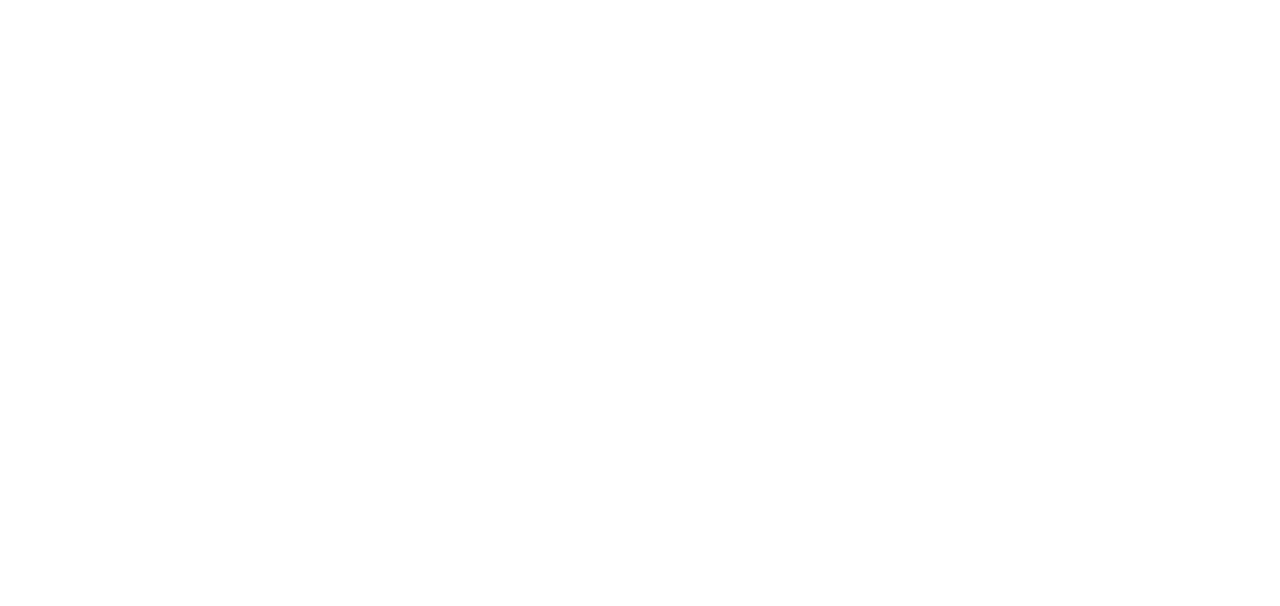
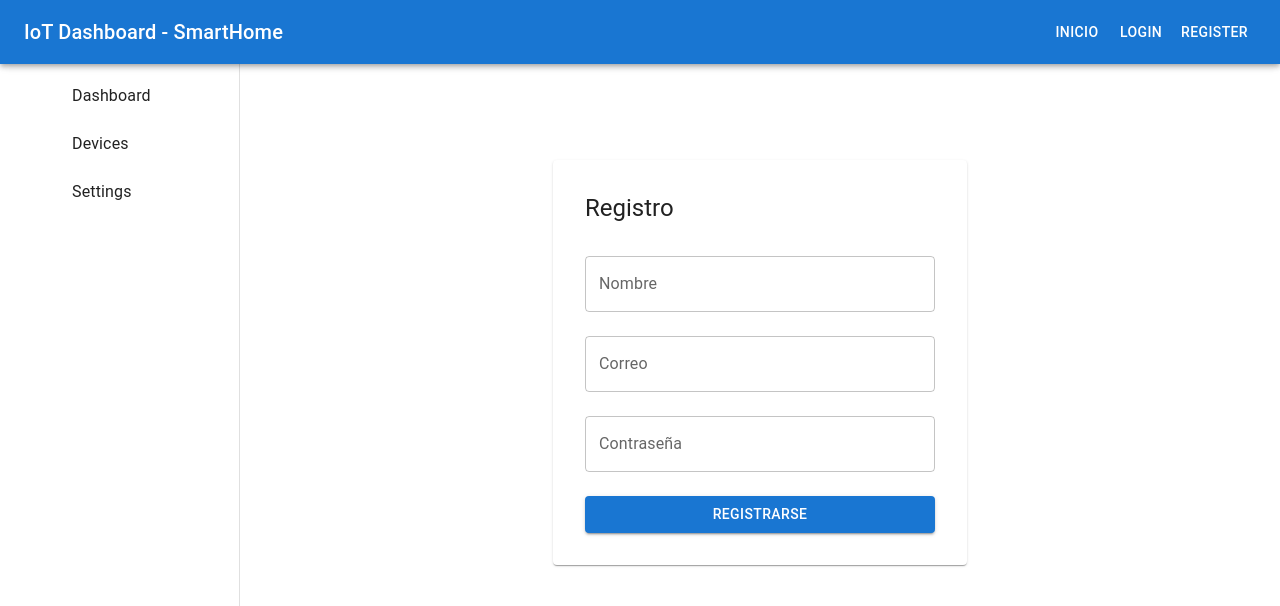
Before and after one commit to ehm2331107019-dev/smarthome-iot, a React (Vite) app: page /register in a window 1280 px wide. Before the commit this address had no page. Shown: the top 606 px of the page. Built offline with nearby package versions, Linux system fonts and the light colour scheme; some icons are missing.

Commit message:
Actualización del proyecto smarthome-iot3

```diff
--- a/src/App.jsx
+++ b/src/App.jsx
@@ -5,6 +5,9 @@
 import DevicesPage from "./pages/Devices/DevicesPage";
 import SettingsPage from "./pages/Settings/SettingsPage";
 import WelcomePage from "./pages/Welcome/WelcomePage";
+import LoginPage from "./pages/Login/LoginPage";
+import RegisterPage from "./pages/Register/RegisterPage";
+
 
 function App() {
   return (
@@ -20,6 +23,9 @@
           <Route path="dashboard" element={<Dashboard />} />
           <Route path="devices" element={<DevicesPage />} />
           <Route path="settings" element={<SettingsPage />} />
+          <Route path="/" element={<WelcomePage />} />
+          <Route path="/login" element={<LoginPage />} />
+          <Route path="/register" element={<RegisterPage />} />
 
         </Route>
 
--- a/src/layout/Navbar.jsx
+++ b/src/layout/Navbar.jsx
@@ -1,4 +1,4 @@
-import{
+import {
     AppBar,
     Toolbar,
     Typography,
@@ -35,22 +35,37 @@
                     variant="h6"
                     component={Link}
                     to="/"
-                    sx={{flexGrow:1, textDecoration:"none", color:"inherit"}}
+                    sx={{
+                        flexGrow: 1,
+                        textDecoration: "none",
+                        color: "inherit"
+                    }}
                 >
                     IoT Dashboard - SmartHome
                 </Typography>
 
-                {/* BOTONES */}
                 <Box>
-                    <Button color="inherit" component={Link} to="/">
+                    <Button
+                        color="inherit"
+                        component={Link}
+                        to="/"
+                    >
                         Inicio
                     </Button>
 
-                    <Button color="inherit">
+                    <Button
+                        color="inherit"
+                        component={Link}
+                        to="/login"
+                    >
                         Login
                     </Button>
 
-                    <Button color="inherit">
+                    <Button
+                        color="inherit"
+                        component={Link}
+                        to="/register"
+                    >
                         Register
                     </Button>
                 </Box>
--- /dev/null
+++ b/src/pages/Login/LoginPage.jsx
@@ -0,0 +1,36 @@
+import { Box, TextField, Button, Typography, Paper } from "@mui/material";
+
+export default function LoginPage() {
+  return (
+    <Box sx={{ display: "flex", justifyContent: "center", mt: 8 }}>
+      <Paper sx={{ p: 4, width: 350 }}>
+
+        <Typography variant="h5" mb={2}>
+          Iniciar Sesión
+        </Typography>
+
+        <TextField
+          label="Correo"
+          fullWidth
+          margin="normal"
+        />
+
+        <TextField
+          label="Contraseña"
+          type="password"
+          fullWidth
+          margin="normal"
+        />
+
+        <Button
+          variant="contained"
+          fullWidth
+          sx={{ mt: 2 }}
+        >
+          Iniciar sesión
+        </Button>
+
+      </Paper>
+    </Box>
+  );
+}
--- /dev/null
+++ b/src/pages/Register/RegisterPage.jsx
@@ -0,0 +1,42 @@
+import { Box, TextField, Button, Typography, Paper } from "@mui/material";
+
+export default function RegisterPage() {
+  return (
+    <Box sx={{ display: "flex", justifyContent: "center", mt: 8 }}>
+      <Paper sx={{ p: 4, width: 350 }}>
+
+        <Typography variant="h5" mb={2}>
+          Registro
+        </Typography>
+
+        <TextField
+          label="Nombre"
+          fullWidth
+          margin="normal"
+        />
+
+        <TextField
+          label="Correo"
+          fullWidth
+          margin="normal"
+        />
+
+        <TextField
+          label="Contraseña"
+          type="password"
+          fullWidth
+          margin="normal"
+        />
+
+        <Button
+          variant="contained"
+          fullWidth
+          sx={{ mt: 2 }}
+        >
+          Registrarse
+        </Button>
+
+      </Paper>
+    </Box>
+  );
+}
--- a/src/pages/Welcome/WelcomePage.jsx
+++ b/src/pages/Welcome/WelcomePage.jsx
@@ -3,12 +3,15 @@
 
 export default function WelcomePage() {
   return (
-    <Box sx={{ textAlign: "center", mt: 4 }}>
+    <Box sx={{ textAlign: "center", mt: 5 }}>
 
       <Typography
         variant="h4"
-        gutterBottom
-        sx={{ color: "primary.main", fontWeight: "bold" }}
+        sx={{
+          color: "primary.main",
+          fontWeight: "bold",
+          mb: 3
+        }}
       >
         Bienvenido al IoT Dashboard
       </Typography>
@@ -17,7 +20,6 @@
         elevation={3}
         sx={{
           p: 4,
-          mt: 3,
           maxWidth: 800,
           mx: "auto",
           borderTop: "4px solid",
@@ -48,6 +50,7 @@
         >
           Iniciar
         </Button>
+
       </Paper>
 
     </Box>
```
